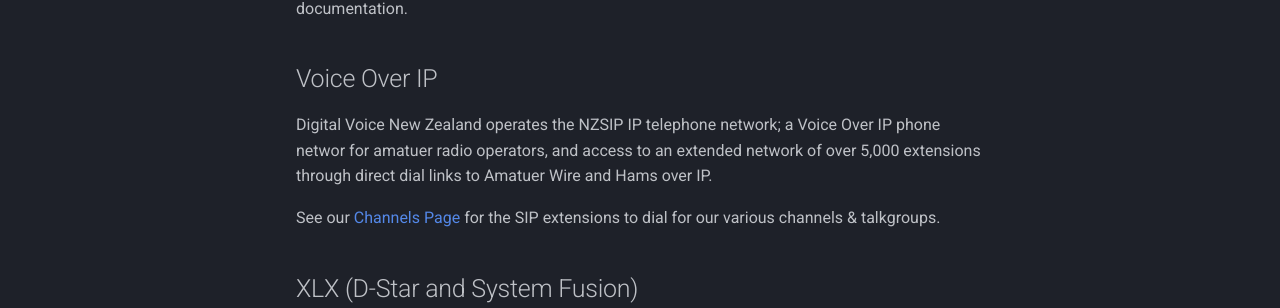
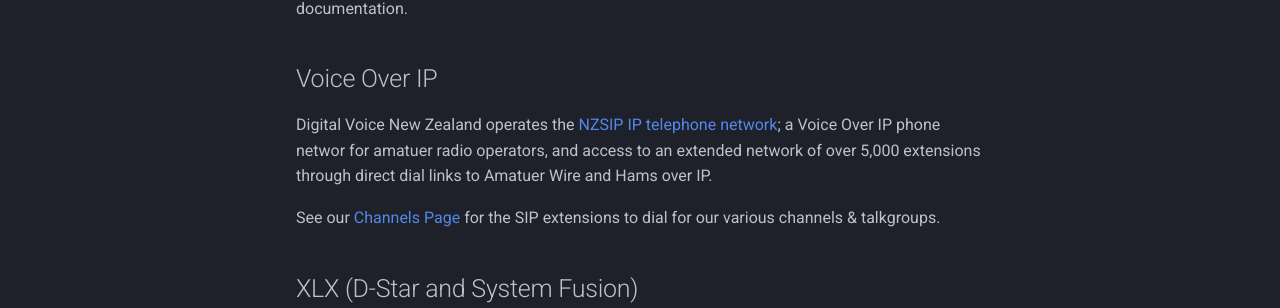
Before and after one commit to DigitalVoiceNZ/wiki, an MkDocs documentation site: the page built from docs/connect.md, in a window 1280 px wide and 900 px high. Shown: the part 443-751 px from the top of the window. Built offline with MkDocs 1.6.1 and Material for MkDocs 9.7.7, drawn with Linux system fonts in a browser that asks for light colours; part of the change alters nothing that is shown.

```diff
--- a/docs/connect.md
+++ b/docs/connect.md
@@ -10,7 +10,7 @@ For more details on connecting to the Digital Voice New Zealand DMR server see [
 
 ## Voice Over IP
 
-Digital Voice New Zealand operates the NZSIP IP telephone network;  a Voice Over IP phone networ for amatuer radio operators, and access to an extended network of over 5,000 extensions through direct dial links to Amatuer Wire and Hams over IP.
+Digital Voice New Zealand operates the [NZSIP IP telephone network](nzsip/index.md);  a Voice Over IP phone networ for amatuer radio operators, and access to an extended network of over 5,000 extensions through direct dial links to Amatuer Wire and Hams over IP.
 
 See our [Channels Page](channels.md) for the SIP extensions to dial for our various channels &amp; talkgroups.
 
```
